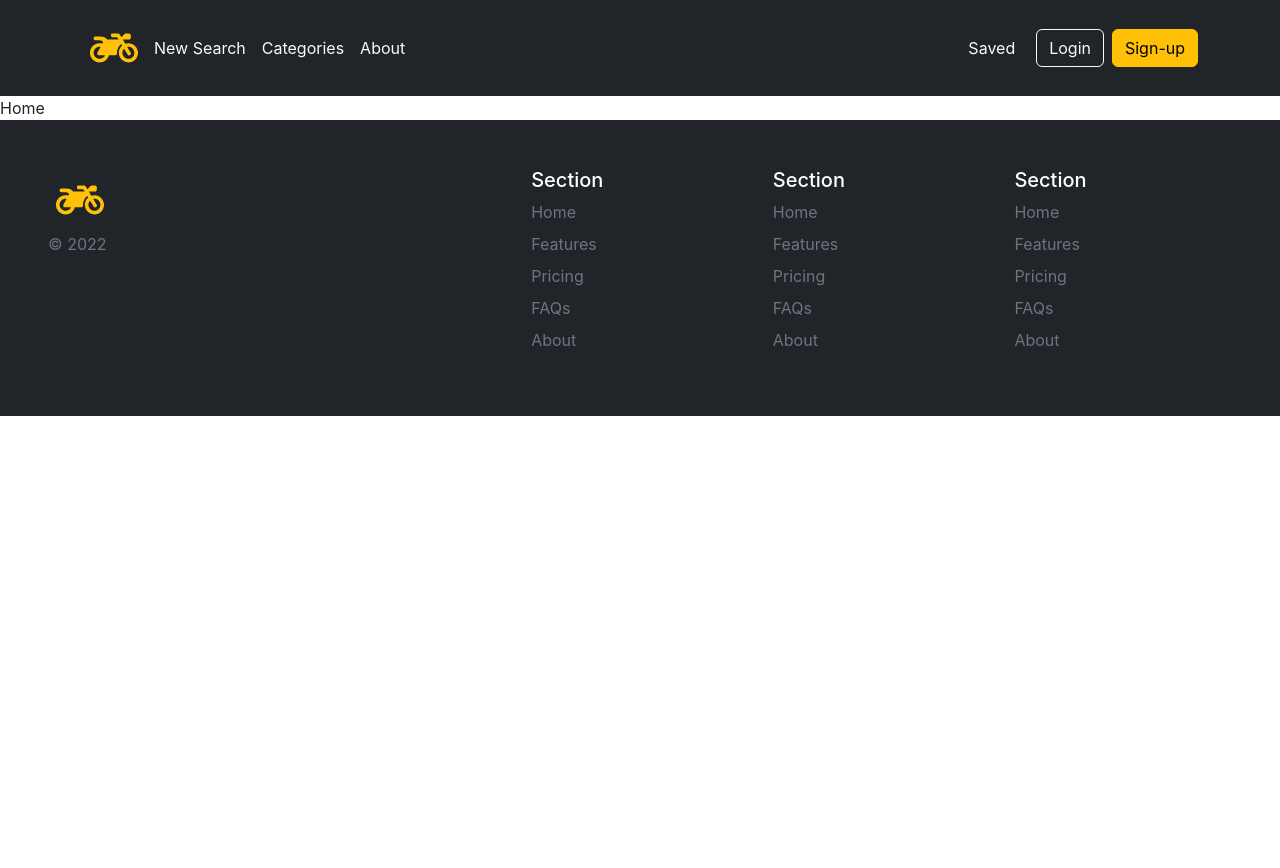
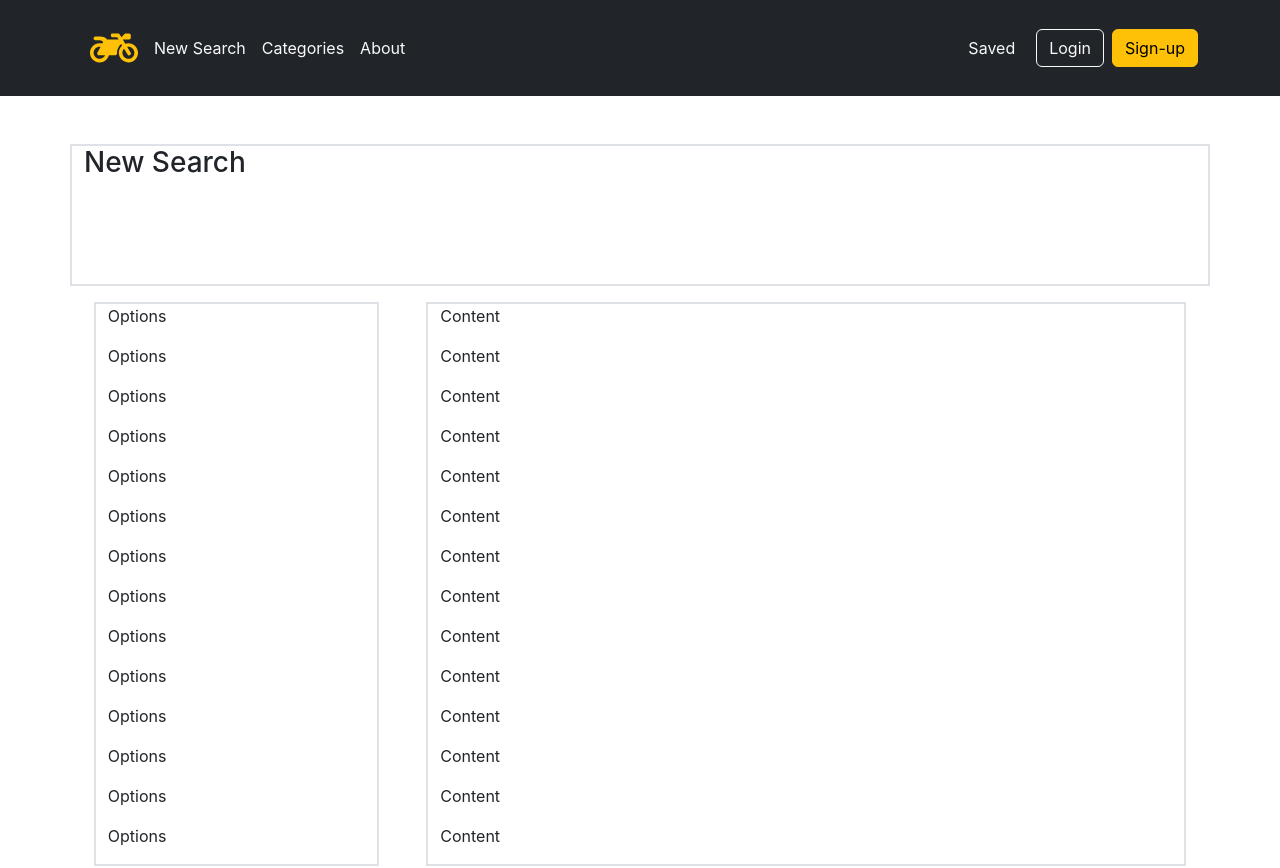
Before and after one commit to Taratora117/trade-a-bike, a React (Create React App) app: page /home in a window 1280 px wide. Shown: the top 868 px of the page. Before the commit the page ends 800 px from the top, so only its background shows below. Built offline with nearby package versions, Linux system fonts and the light colour scheme.

Commit message:
Added home template

```diff
--- a/src/pages/Home.jsx
+++ b/src/pages/Home.jsx
@@ -2,7 +2,52 @@ import React from 'react';
 
 const Home = () => {
   return (
-    <div>Home</div>
+    <div className='container my-5'>
+      <div className='row mb-3'>
+        <div className='col border border-2'>
+          <h3>New Search</h3>
+          <br />
+          <br />
+          <br />
+          <br />
+        </div>
+      </div>
+      <div className='row d-flex justify-content-around'>
+        <div className='col-3 border border-2'>
+          <p>Options</p>
+          <p>Options</p>
+          <p>Options</p>
+          <p>Options</p>
+          <p>Options</p>
+          <p>Options</p>
+          <p>Options</p>
+          <p>Options</p>
+          <p>Options</p>
+          <p>Options</p>
+          <p>Options</p>
+          <p>Options</p>
+          <p>Options</p>
+          <p>Options</p>
+        </div>
+        <div className='col-8 border border-2'>
+          <p>Content</p>
+          <p>Content</p>
+          <p>Content</p>
+          <p>Content</p>
+          <p>Content</p>
+          <p>Content</p>
+          <p>Content</p>
+          <p>Content</p>
+          <p>Content</p>
+          <p>Content</p>
+          <p>Content</p>
+          <p>Content</p>
+          <p>Content</p>
+          <p>Content</p>
+        </div>
+      </div>
+
+    </div>
   );
 };
 
```
